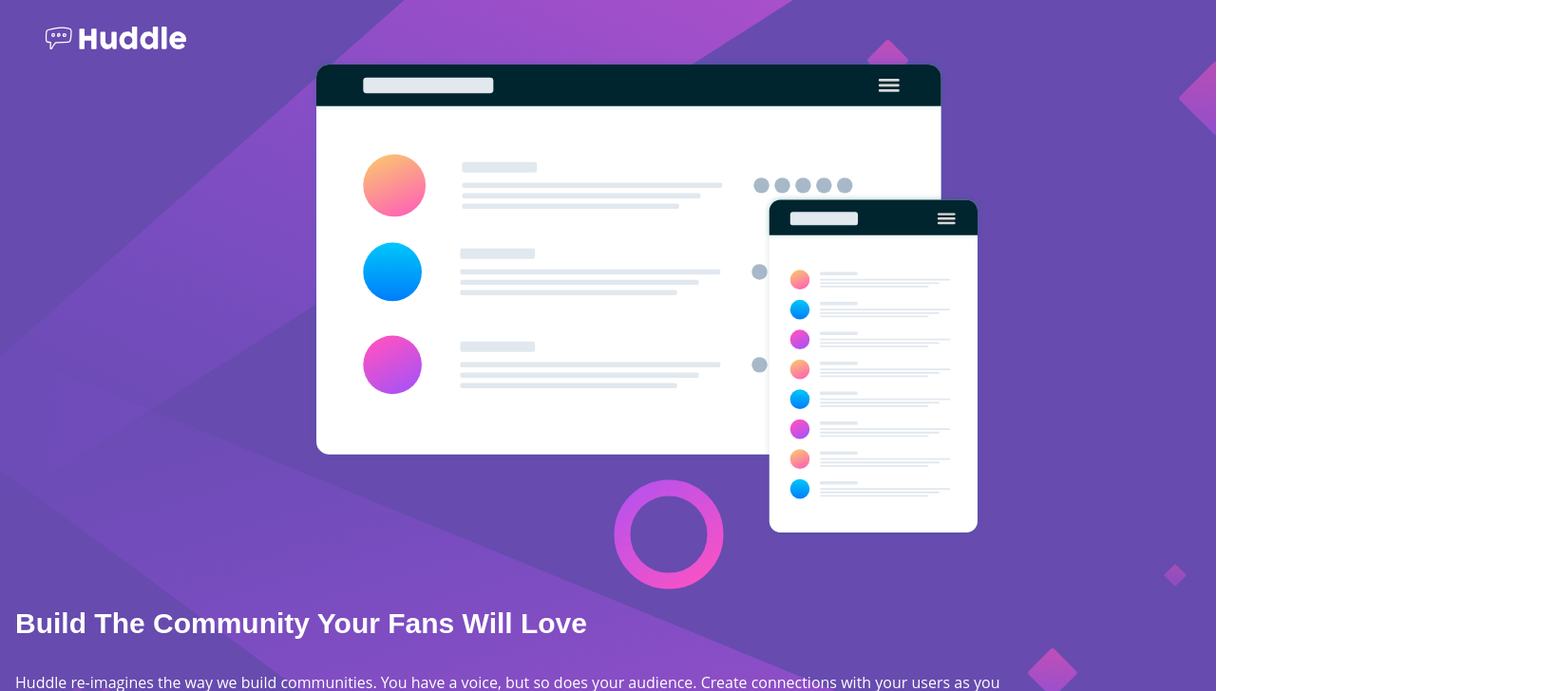
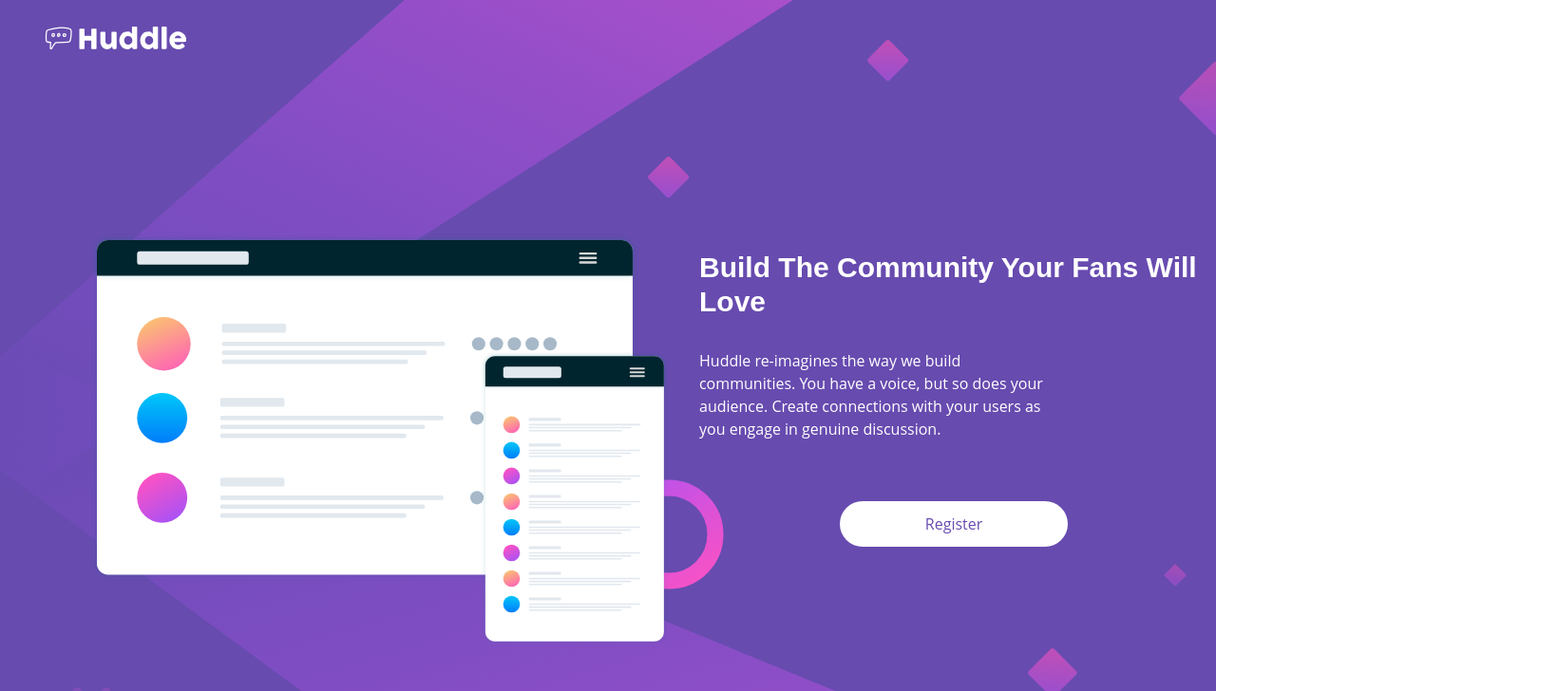
Before and after one commit to zadohu22/Huddle-landing-page-FEM, a React (Create React App) app: page / in a window 1280 px wide. Shown: the top 728 px of the page at 95% size, 1640 px wide, since content can reach past the window. Built offline with nearby package versions, Linux system fonts and the light colour scheme.

Commit message:
finishes project

```diff
--- a/src/components/AppWrap.jsx
+++ b/src/components/AppWrap.jsx
@@ -2,7 +2,7 @@ import React from "react";
 
 const AppWrap = (props) => {
   return (
-    <div className="h-[100vh] w-full flex flex-col justify-center items-center bg-[url('./images/images/bg-mobile.svg')] sm:bg-[url('./images/images/bg-desktop.svg')] bg-no-repeat bg-violetHuddle relative">
+    <div className="h-[100vh] w-full flex flex-col lg:flex-row justify-center items-center bg-[url('./images/images/bg-mobile.svg')] sm:bg-[url('./images/images/bg-desktop.svg')] bg-no-repeat bg-violetHuddle relative">
       {props.children}
       {console.log("props.children is my new favorite thing.")}
     </div>
--- a/src/components/ContentContainer.jsx
+++ b/src/components/ContentContainer.jsx
@@ -2,7 +2,7 @@ import React from "react";
 
 const ContentContainer = (props) => {
   return (
-    <div className='content-container w-full h-full flex flex-col justify-center items-center lg:flex-row'>
+    <div className='content-container w-full h-full flex flex-col justify-center items-center'>
       {props.children}
     </div>
   );
--- a/src/components/InfoContainer.jsx
+++ b/src/components/InfoContainer.jsx
@@ -2,12 +2,12 @@ import React from "react";
 
 const InfoContainer = () => {
   return (
-    <div className='relative info-container w-full h-full flex flex-col justify-center items-center mb-20 lg:mb-0'>
+    <div className='relative w-full h-full flex flex-col justify-center items-center mb-20 lg:mb-0'>
       <div className='text-center md:text-left lg:self-start text-3xl mt-10 text-white font-bold p-4'>
         <h1>Build The Community Your Fans Will Love</h1>
       </div>
-      <div className='text-center lg:text-left  text-white p-4'>
-        <p className='lg:mr-40 '>
+      <div className='text-center flex flex-col justify-center items-center lg:text-left w-full text-white p-4'>
+        <p className='lg:mr-40 max-w-[80%]'>
           Huddle re-imagines the way we build communities. You have a voice, but
           so does your audience. Create connections with your users as you
           engage in genuine discussion.
--- a/src/index.css
+++ b/src/index.css
@@ -11,6 +11,8 @@ html, body, #root{
 
 body{
   min-height: 100%;
+  min-width: 100%;
+  overflow-x: hidden;
 }
 
 h1{
```
